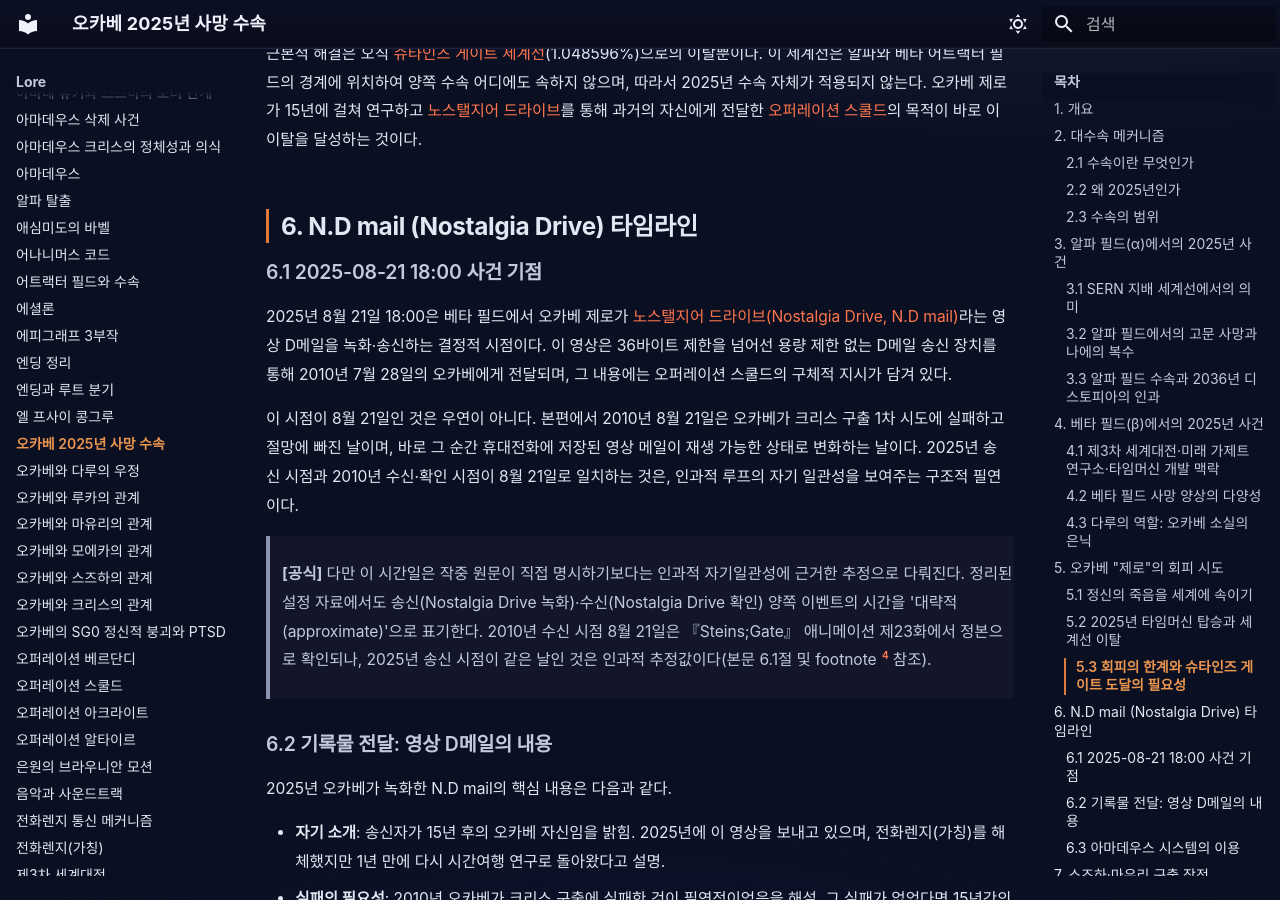
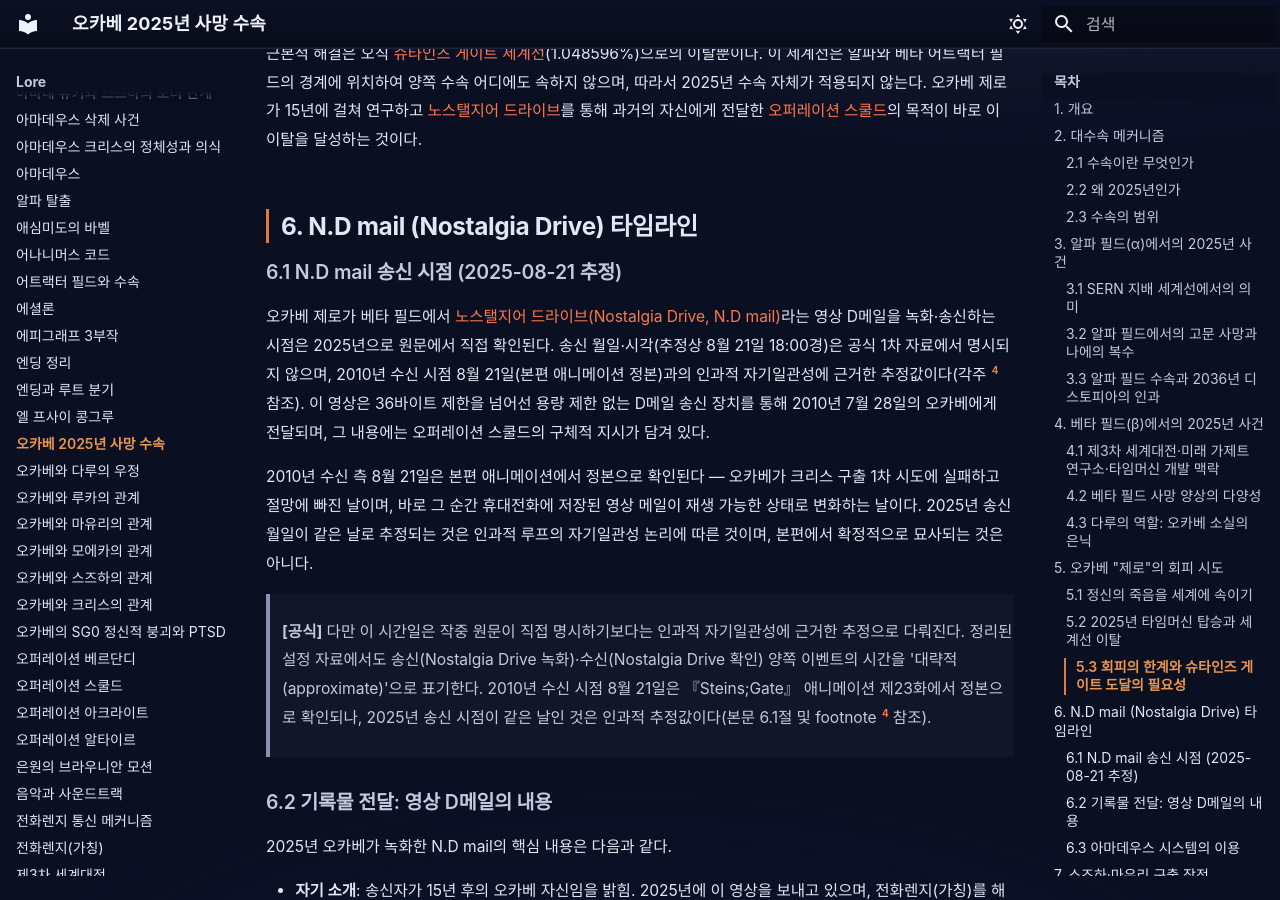
Before and after one commit to sgwiki/sgwiki.github.io, an MkDocs documentation site: the page built from wiki/lore/오카베-2025년-사망-수속.md, in a window 1280 px wide and 900 px high, scrolled down 5033 px. Built offline with MkDocs 1.6.1 and Material for MkDocs 9.7.7, drawn with Linux system fonts in a browser that asks for light colours; some web fonts are replaced; some of the changed text lies outside the part shown.

Commit message:
fix(wiki): 오카베-2025년-사망-수속 — P10 3724ddbc 패치 적용

```diff
--- a/wiki/lore/오카베-2025년-사망-수속.md
+++ b/wiki/lore/오카베-2025년-사망-수속.md
@@ -40,7 +40,7 @@ description: "오카베 린타로의 2025년 사망 대수속은 슈타인즈
 
 | 특성 | 내용 |
 |---|---|
-| 시간 창 | 2025년 전후 (본편 진엔딩에서 스즈하가 2025년 8월 21일 송신으로 증언[^4]) |
+| 시간 창 | 2025년 전후 (2010년 수신 8월 21일 정본; 2025년 송신 월일·시각은 추정[^4]) |
 | 어트랙터 필드 | 알파(α) 및 베타(β) 양쪽 |
 | 수속 대상 | "오카베 린타로가 사회적·물리적으로 소실하는 상태" |
 | 가변 요소 | 사망 방식(물리적 사망, 뇌사, 행방불명, 타임머신 탑승 후 소실 등) |
@@ -124,11 +124,11 @@ S;G 0의 핵심 통찰 중 하나는 오카베가 2025년 수속의 본질을 "
 
 ## 6. N.D mail (Nostalgia Drive) 타임라인
 
-### 6.1 2025-08-21 18:00 사건 기점
+### 6.1 N.D mail 송신 시점 (2025-08-21 추정)
 
-2025년 8월 21일 18:00은 베타 필드에서 오카베 제로가 [노스탤지어 드라이브(Nostalgia Drive, N.D mail)](노스탤지어-드라이브.md)라는 영상 D메일을 녹화·송신하는 결정적 시점이다. 이 영상은 36바이트 제한을 넘어선 용량 제한 없는 D메일 송신 장치를 통해 2010년 7월 28일의 오카베에게 전달되며, 그 내용에는 오퍼레이션 스쿨드의 구체적 지시가 담겨 있다.
+오카베 제로가 베타 필드에서 [노스탤지어 드라이브(Nostalgia Drive, N.D mail)](노스탤지어-드라이브.md)라는 영상 D메일을 녹화·송신하는 시점은 2025년으로 원문에서 직접 확인된다. 송신 월일·시각(추정상 8월 21일 18:00경)은 공식 1차 자료에서 명시되지 않으며, 2010년 수신 시점 8월 21일(본편 애니메이션 정본)과의 인과적 자기일관성에 근거한 추정값이다(각주 [^4] 참조). 이 영상은 36바이트 제한을 넘어선 용량 제한 없는 D메일 송신 장치를 통해 2010년 7월 28일의 오카베에게 전달되며, 그 내용에는 오퍼레이션 스쿨드의 구체적 지시가 담겨 있다.
 
-이 시점이 8월 21일인 것은 우연이 아니다. 본편에서 2010년 8월 21일은 오카베가 크리스 구출 1차 시도에 실패하고 절망에 빠진 날이며, 바로 그 순간 휴대전화에 저장된 영상 메일이 재생 가능한 상태로 변화하는 날이다. 2025년 송신 시점과 2010년 수신·확인 시점이 8월 21일로 일치하는 것은, 인과적 루프의 자기 일관성을 보여주는 구조적 필연이다.
+2010년 수신 측 8월 21일은 본편 애니메이션에서 정본으로 확인된다 — 오카베가 크리스 구출 1차 시도에 실패하고 절망에 빠진 날이며, 바로 그 순간 휴대전화에 저장된 영상 메일이 재생 가능한 상태로 변화하는 날이다. 2025년 송신 월일이 같은 날로 추정되는 것은 인과적 루프의 자기일관성 논리에 따른 것이며, 본편에서 확정적으로 묘사되는 것은 아니다.
 
 > **[공식]** 다만 이 시간일은 작중 원문이 직접 명시하기보다는 인과적 자기일관성에 근거한 추정으로 다뤄진다. 정리된 설정 자료에서도 송신(Nostalgia Drive 녹화)·수신(Nostalgia Drive 확인) 양쪽 이벤트의 시간을 '대략적(approximate)'으로 표기한다. 2010년 수신 시점 8월 21일은 『Steins;Gate』 애니메이션 제23화에서 정본으로 확인되나, 2025년 송신 시점이 같은 날인 것은 인과적 추정값이다(본문 6.1절 및 footnote [^4] 참조).
 
@@ -302,7 +302,7 @@ Mechanics of Steins;Gate v1.0.3는 2025년 수속과 관련하여 널리 퍼진
 
 [^3]: [The Mechanics of Steins;Gate v1.0.3](../근거자료/비공식/mechanics-of-steins-gate/ch3.md) — §3.1.2 Operation Arc Light 요약.
 
-[^4]: 2025년 송신 시점 8월 21일은 『Steins;Gate』 본편 진엔딩 「경계면상의 슈타인즈 게이트」에서 스즈하의 증언으로 명시된다. 2010년 수신 시점이 같은 날인 것은 애니메이션 정본에서 확인되며, 송·수신 양 시점이 8월 21일로 일치하는 것은 인과적 자기일관성과 정합한다(본문 6.1절 참조).
+[^4]: 『Steins;Gate』 본편 진엔딩 「경계면상의 슈타인즈 게이트」에서 스즈하는 N.D mail 송신이 2025년임을 증언한다. 송신 월일이 8월 21일인 것은 작중 원문에서 직접 명시되지 않으며, 2010년 수신 시점 8월 21일(본편 애니메이션 정본)과의 인과적 자기일관성에 근거한 추정값이다(본문 6.1절 참조).
 
 [^5]: 「3000회 이상」이라는 수치는 『Steins;Gate 0』 비주얼 노벨 원문 「탄성한계의 리코그나이즈」에서 마호의 타임리프 머신 한계(336시간/회)를 바탕으로 한 오카베의 계산으로 명시된다. 『Steins;Gate 0』 애니메이션 제21화 줄거리(영미권 SG 위키 에피소드 요약)에서도 한국어·영문 양쪽 모두 "3000번 이상의 타임리프 / more than 3000 time leaps are needed"로 확인된다([Steins;Gate 0 EP21](https://steins-gate.fandom.com/wiki/S;G0_(anime)_-_Ep.21)).
 
```
